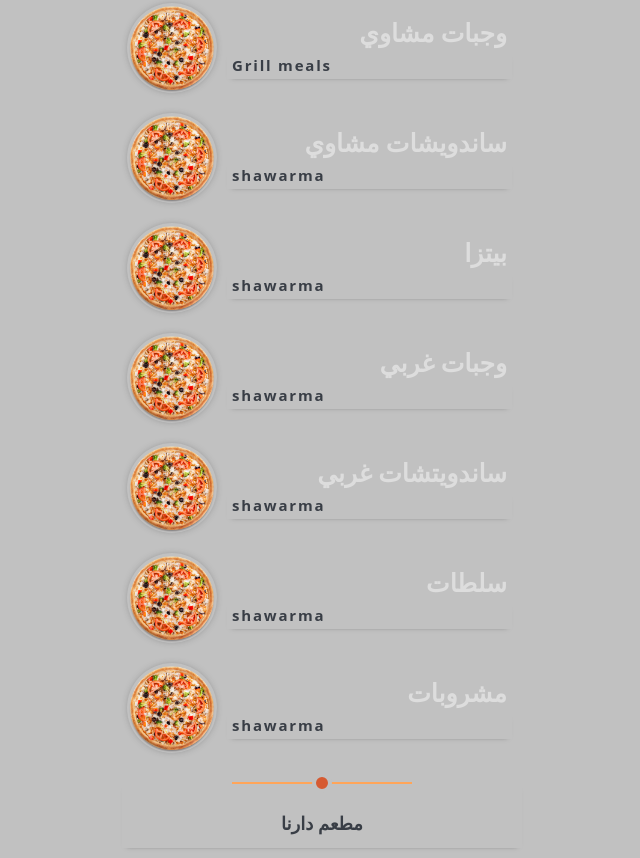
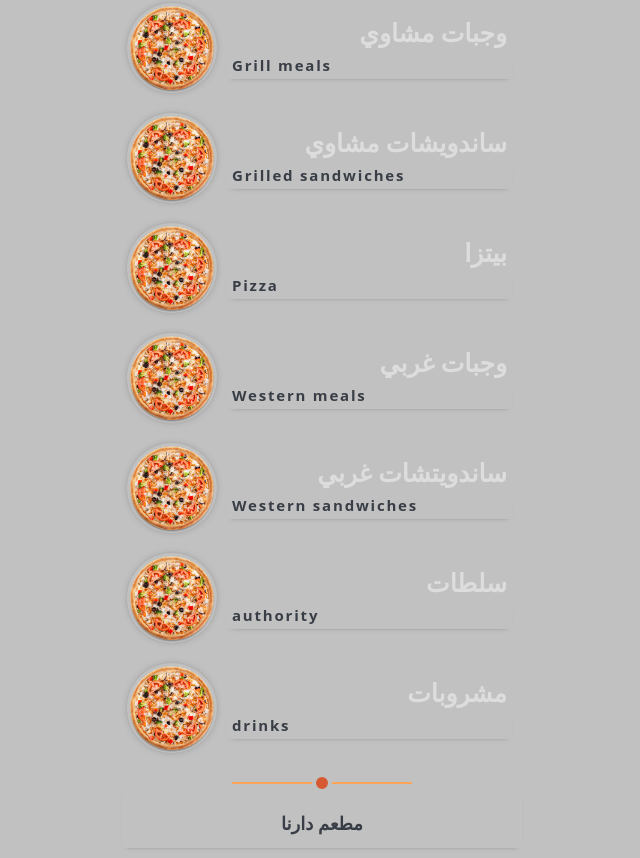
Before and after one commit to adhamziad99/menu, a plain HTML site: page index.html in a window 1280 px wide. Shown: the part 247-1105 px from the top of the page, without its empty margins (318-958 px from the left). Drawn offline with Linux system fonts and the light colour scheme.

Commit message:
Update index.html

```diff
--- a/index.html
+++ b/index.html
@@ -17,7 +17,7 @@
             <div class="container">
                 <svg viewBox="0 0 960 300">
                     <symbol id="s-text">
-                        <text text-anchor="middle" x="50%" y="80%"> MENU </text>
+                        <text text-anchor="middle" x="50%" y="80%">MENU</text>
                     </symbol>
                     <g class = "g-ants">
                         <use xlink:href="#s-text" class="text-copy"></use>
@@ -33,7 +33,7 @@
 <!-- =================================================================================== -->
 
     <section class="home">
-        <a href="#">
+        <a href="./sh.html">
             <div class="card1">
                 <div class="cardName">
                     <h2 class="titel1">شاورما</h2>
@@ -55,7 +55,7 @@
             <div class="card1">
                 <div class="cardName">
                     <h2 class="titel1">ساندويشات مشاوي</h2>
-                    <h2 class="titel2"> shawarma</h2>
+                    <h2 class="titel2"> Grilled sandwiches</h2>
                 </div>
                 <img src="./image/pngwing.com (1).png" alt="">
             </div>
@@ -64,7 +64,7 @@
             <div class="card1">
                 <div class="cardName">
                     <h2 class="titel1">بيتزا</h2>
-                    <h2 class="titel2"> shawarma</h2>
+                    <h2 class="titel2"> Pizza</h2>
                 </div>
                 <img src="./image/pngwing.com (1).png" alt="">
             </div>
@@ -73,7 +73,7 @@
             <div class="card1">
                 <div class="cardName">
                     <h2 class="titel1">وجبات غربي</h2>
-                    <h2 class="titel2"> shawarma</h2>
+                    <h2 class="titel2"> Western meals</h2>
                 </div>
                 <img src="./image/pngwing.com (1).png" alt="">
             </div>
@@ -81,8 +81,8 @@
         <a href="#">
             <div class="card1">
                 <div class="cardName">
-                    <h2 class="titel1">ساندويتشات غربي</h2>
-                    <h2 class="titel2"> shawarma</h2>
+                    <h2 class="titel1"> ساندويتشات غربي </h2>
+                    <h2 class="titel2"> Western sandwiches </h2>
                 </div>
                 <img src="./image/pngwing.com (1).png" alt="">
             </div>
@@ -91,16 +91,16 @@
             <div class="card1">
                 <div class="cardName">
                     <h2 class="titel1">سلطات</h2>
-                    <h2 class="titel2"> shawarma</h2>
+                    <h2 class="titel2"> authority</h2>
                 </div>
                 <img src="./image/pngwing.com (1).png" alt="">
             </div>
         </a>
-        <a href="#">
+        <a href="./d.html">
             <div class="card1">
                 <div class="cardName">
                     <h2 class="titel1">مشروبات</h2>
-                    <h2 class="titel2"> shawarma</h2>
+                    <h2 class="titel2"> drinks</h2>
                 </div>
                 <img src="./image/pngwing.com (1).png" alt="">
             </div>
@@ -112,6 +112,7 @@
     <a href="#">
         <div class="last">
             <h2>مطعم دارنا</h2>
+            <!-- <img src="./image/logo/22.png" alt=""> -->
         </div>
     </a>
 </footer>
```
